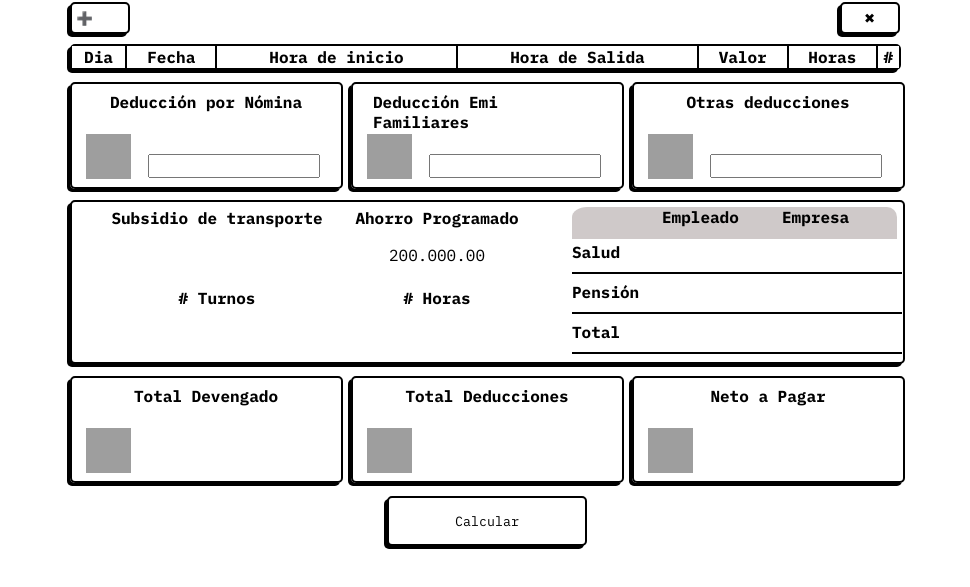
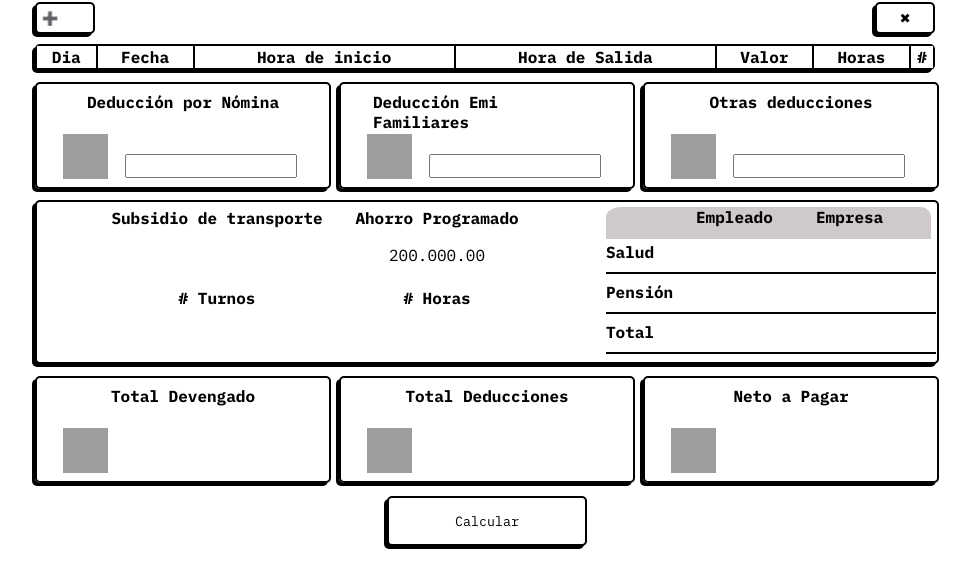
Before and after one commit to MrFabiioo/Calculadora-de-nomina, a plain HTML site: page index.html in a window 1280 px wide. Shown: the part 151-738 px from the top of the page, without its empty margins (153-1123 px from the left). Drawn offline with Linux system fonts and the light colour scheme; grey boxes are pictures that could not be loaded.

Commit message:
correccion del tamaño de deducciones emi familiares corregida

```diff
--- a/styles.css
+++ b/styles.css
@@ -8,7 +8,7 @@ body{
     color:black;
     background-color: black;
     box-shadow: -3px 3px 0px;
-    width: 831px;
+    width: 900px;
 }
 
 .titulo{
@@ -16,7 +16,7 @@ body{
     font-weight: 700;
     font-style: normal;
     text-align: center;
-    width: 772px;
+    width: 900px;
 }
 
 .estilo-de-tabla th,td{
@@ -82,7 +82,7 @@ body{
     border: 2px solid black;
     margin-top: 18px;
     /* Asegura que el ancho sea igual al del otro div */
-    width: 831px;
+    width: 900px;
     height: 160px;
     border-radius: 5px;
     box-shadow: -3px 3px 0px;
@@ -95,7 +95,7 @@ body{
 .contenedor_padre_1{
     background-color: white;
     margin-top: 12px;
-    width: 831px;
+    width: 900px;
     height: 100px;
     display: grid;
     grid-auto-flow: column;
@@ -147,7 +147,7 @@ body{
 
 .contenedor_botones{
     display: grid;
-    grid-template-columns: 110px 110px 100px 110px 100px 100px 100px 100px;
+    grid-template-columns: 120px 120px 110px 110px 110px 110px 110px 110px;
 }
 
 .añadir{
@@ -218,7 +218,7 @@ body{
     grid-template-columns: 90px 120px 120px ;
     grid-template-rows: 40px 40px 40px 40px;
     place-content: center;
-    padding-left: 60px;
+    padding-left: 128px;
 
 }
 .contenedor_salud_pension{
```
